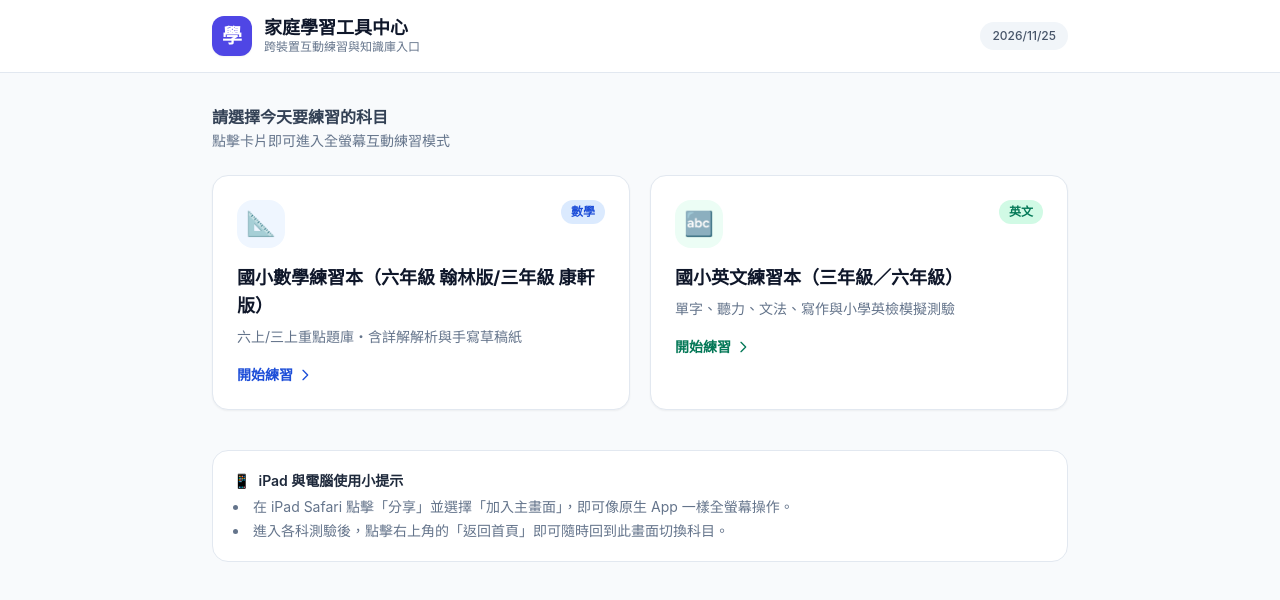
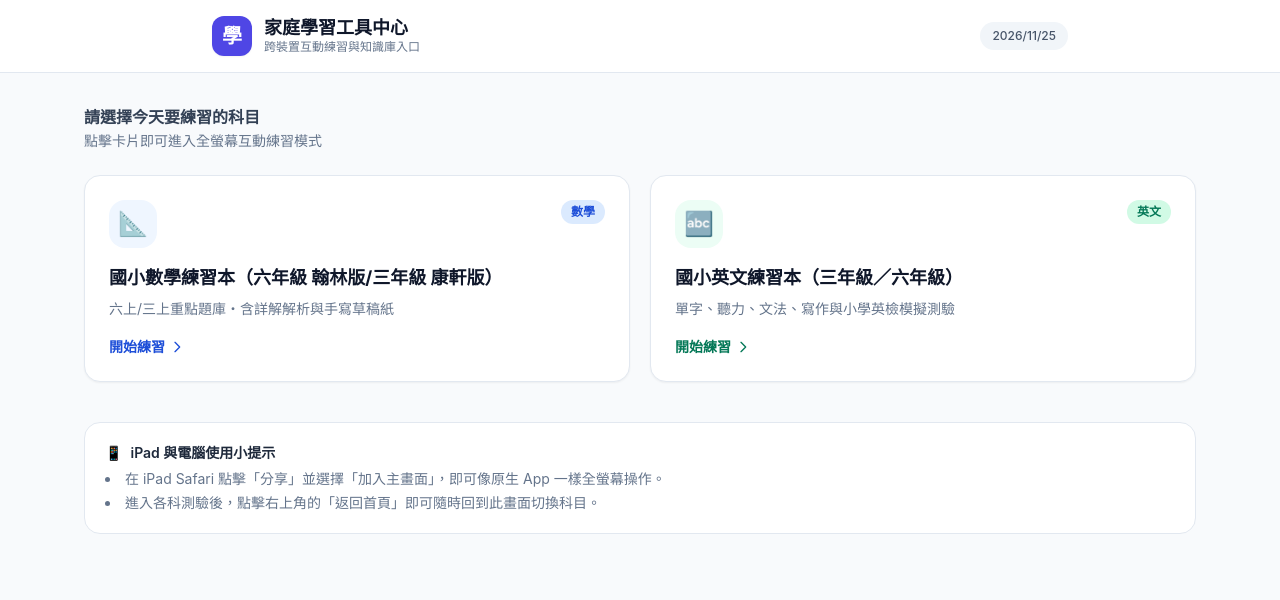
Before and after one commit to terryc1217-eng/kids-study-hub, a plain HTML site: page index.html in a window 1280 px wide. Drawn offline with nearby package versions, Linux system fonts and the light colour scheme.

Commit message:
Update index.html

```diff
--- a/index.html
+++ b/index.html
@@ -34,7 +34,7 @@
     </div>
   </header>
 
-  <main class="flex-1 max-w-4xl w-full mx-auto px-5 py-8">
+  <main class="flex-1 max-w-6xl w-full mx-auto px-5 py-8">
     <div class="mb-6">
       <h2 class="text-base font-semibold text-slate-700">請選擇今天要練習的科目</h2>
       <p class="text-sm text-slate-500 mt-0.5">點擊卡片即可進入全螢幕互動練習模式</p>
```
